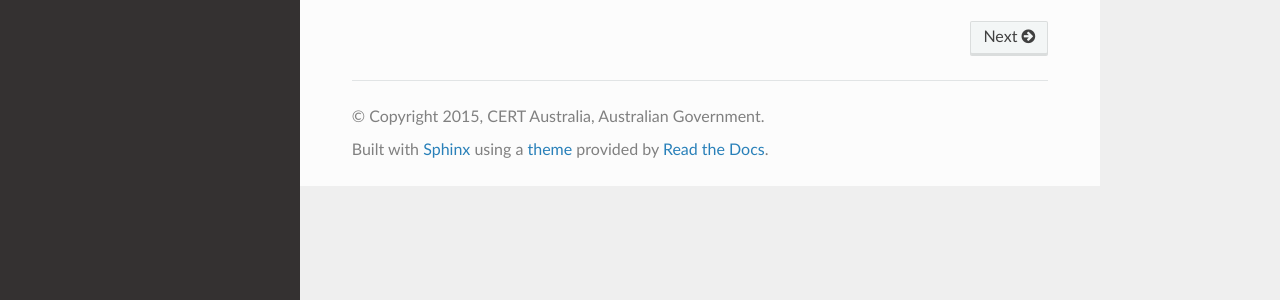
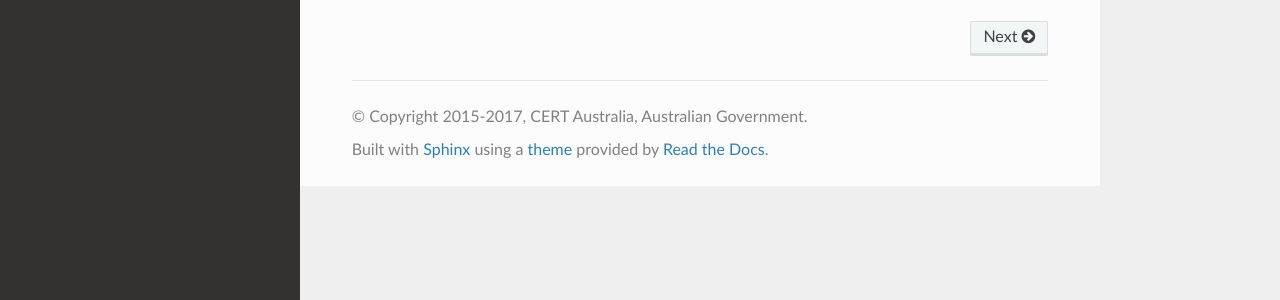
Before and after one commit to Cosive/cti-toolkit, a Sphinx documentation site: the page built from docs/index.rst, in a window 1280 px wide. Shown: the part 512-812 px from the top of the page. Built offline with Sphinx 7.4.7 and the Read the Docs theme 2.0.0, drawn with Linux system fonts in a browser that asks for light colours.

Commit message:
Updated copyright year in docs.

```diff
--- a/docs/conf.py
+++ b/docs/conf.py
@@ -57,7 +57,7 @@ master_doc = 'index'
 
 # General information about the project.
 project = u'CERT Australia CTI Toolkit'
-copyright = u'2015, CERT Australia, Australian Government'
+copyright = u'2015-2017, CERT Australia, Australian Government'
 
 # The version info for the project you're documenting, acts as replacement for
 # |version| and |release|, also used in various other places throughout the
```
